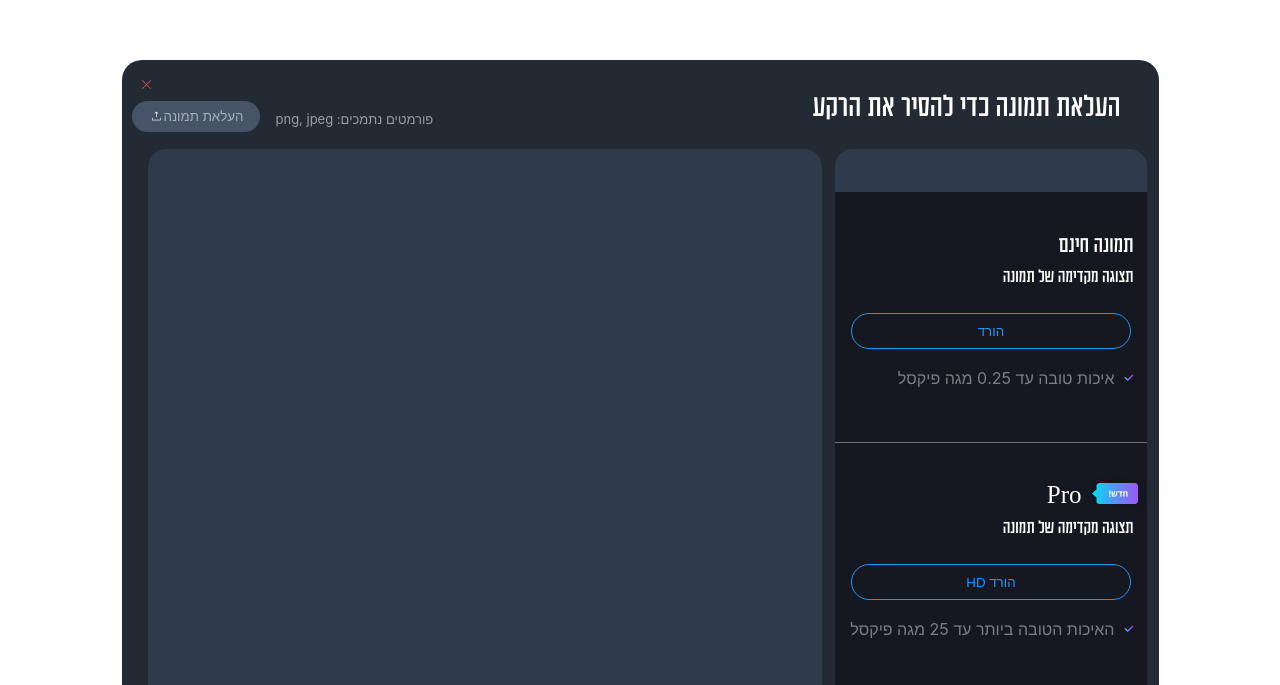
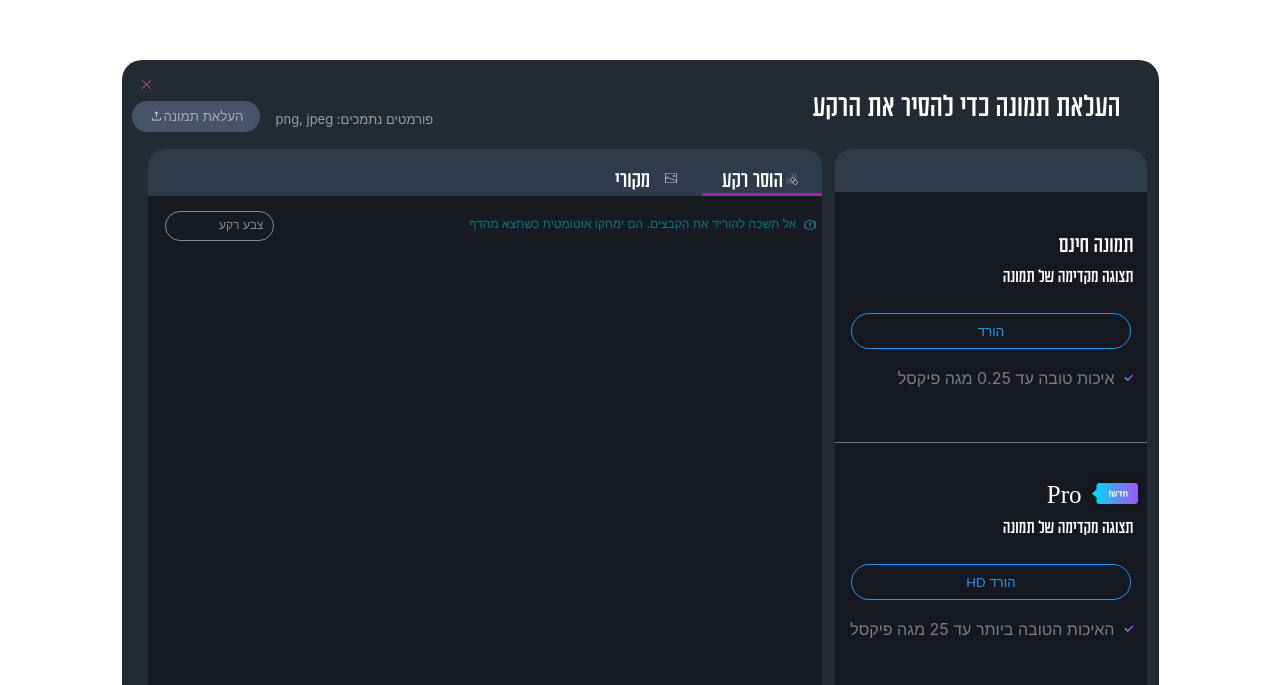
Before and after one commit to maayan1/maraton_may, a React (Create React App) app: page / in a window 1280 px wide. Shown: the part 115-800 px from the top of the page. Built offline with nearby package versions, Linux system fonts and the light colour scheme.

Commit message:
adding color changing btm

```diff
--- a/src/Bg.css
+++ b/src/Bg.css
@@ -87,3 +87,34 @@
 .banner{
     width: 77%;
 }
+
+.tab_no_bg,.tab_original{
+    color: white;
+    font-size: 25px;
+    font-family: Aduma;
+    width:100px;
+    text-align: center;
+    cursor: pointer;
+    background-repeat: no-repeat;
+    background-position: 83px 9px;
+    padding-right: 20px;
+}
+
+.tab_no_bg{
+    background-image: url(./assets/Cleanup\ Edges.png);
+}
+
+.tab_original{
+    background-image: url(./assets/Image.png);
+
+
+}
+.selected_tab{
+    border-bottom:3px solid #9c27b0;
+
+}
+.tabs_cont{
+    display: flex;
+    flex-direction: row-reverse;
+    margin-top: 14px;
+}
--- a/src/Bg.jsx
+++ b/src/Bg.jsx
@@ -3,8 +3,26 @@ import close_red from './assets/close.png'
 import DownloadFile from './DownloadFile';
 import banner from './assets/banner.png'
 import logo from './assets/logo.png'
+import React,  { useState } from 'react';
+import NoBg from './NoBg';
+
 
 function Bg() {
+  const [ selected_tab_no_bg , setselected_tab_no_bg] = useState('selected_tab');
+  const [ selected_tab_original , setselected_tab_original] = useState('');
+
+  function update_tab_no_bg(e){
+
+    if(e.target.className === 'tab_no_bg '  || e.target.className ===  'tab_no_bg selected_tab') {
+        setselected_tab_no_bg('selected_tab');
+        setselected_tab_original('');
+      }
+      else {
+        setselected_tab_no_bg('');
+        setselected_tab_original('selected_tab');
+      }
+  }
+
   return (
 
   <div className='bg_cont'>
@@ -17,17 +35,27 @@ function Bg() {
                 <button className='upload_img_btn'> העלאת תמונה </button>
 
         </div>
-        <div className='middle_cont'>
-            <div className='right_div'>
+
+      <div className='middle_cont'>
+        <div className='right_div'>
               <DownloadFile title="תמונה חינם" top ="top" sub_title="תצוגה מקדימה של תמונה" btn="הורד" check_box_text="איכות טובה עד 0.25 מגה פיקסל"></DownloadFile>
               <DownloadFile title="Pro" top="bottom" sub_title="תצוגה מקדימה של תמונה" btn=" HD הורד" check_box_text="האיכות הטובה ביותר עד 25 מגה פיקסל"></DownloadFile>
-            </div>
+        </div>
 
             <div className='left_div'>
+                <div className='tabs_cont'>
+                    <div className={'tab_no_bg ' + selected_tab_no_bg } onClick={update_tab_no_bg}>הוסר רקע</div>
+                    <div className={'tab_original ' + selected_tab_original } onClick={update_tab_no_bg}>מקורי</div>
+                </div>
+
+
+                {selected_tab_no_bg === 'selected_tab' ? <NoBg comt_type="no_bg" /> : <NoBg comt_type="original" />}
+
+
 
             </div>
 
-        </div>
+      </div>
     <div className='footer'>
 
         <img src={banner} className='banner' alt="banner img"/>
--- /dev/null
+++ b/src/NoBg.css
@@ -0,0 +1,47 @@
+.no_bg_cont{
+   background-color: #161B21;
+   width: 100%;
+   height: 83%;
+   position: relative;
+}
+
+.no_bg_cont_text{
+   background-image: url(./assets/warning.png);
+   color: #00bcd491;
+   text-align: right;
+   padding-right: 26px;
+   position: relative;
+   top: 20px;
+   font-size: 12px;
+   background-repeat: no-repeat;
+   background-position: 99% 3px;
+}
+
+.bg_color{
+   border: 1px solid #ffffff7d;
+   width: 97px;
+   color: #ffffff7d;
+   text-align: right;
+   border-radius: 19px;
+   height: 28px;
+   padding-right: 10px;
+   margin-left: 17px;
+   font-size: 12px;
+   line-height: 26px;
+   z-index: 2;
+   position: relative;
+   cursor: pointer;
+}
+
+.color_input{
+   position: absolute;
+   top: 18px;
+   left: 16px;
+   opacity: 0;
+}
+
+.image{
+   position: absolute;
+   top: 87px;
+   width: 100%;
+}
--- /dev/null
+++ b/src/NoBg.jsx
@@ -0,0 +1,29 @@
+import './NoBg.css';
+
+import React, { useRef} from 'react';
+
+
+function NoBg(props) {
+    //props.comt_type
+    const inputElement = useRef();
+
+    const focusInput = () => {
+
+      inputElement.current.click();
+    };
+
+
+  return (
+      <div className='no_bg_cont'>
+                    {props.comt_type === 'no_bg'?
+                    <>
+                    <div className='no_bg_cont_text'> אל תשכח להוריד את הקבצים. הם ימחקו אוטומטית כשתצא מהדף </div>
+                    <div className='bg_color' onClick={focusInput}>צבע רקע</div>
+                    <input type="color" ref={inputElement} className='color_input'/>
+                    </>
+                    : <></>}
+       </div>
+  );
+}
+
+export default NoBg;
```
